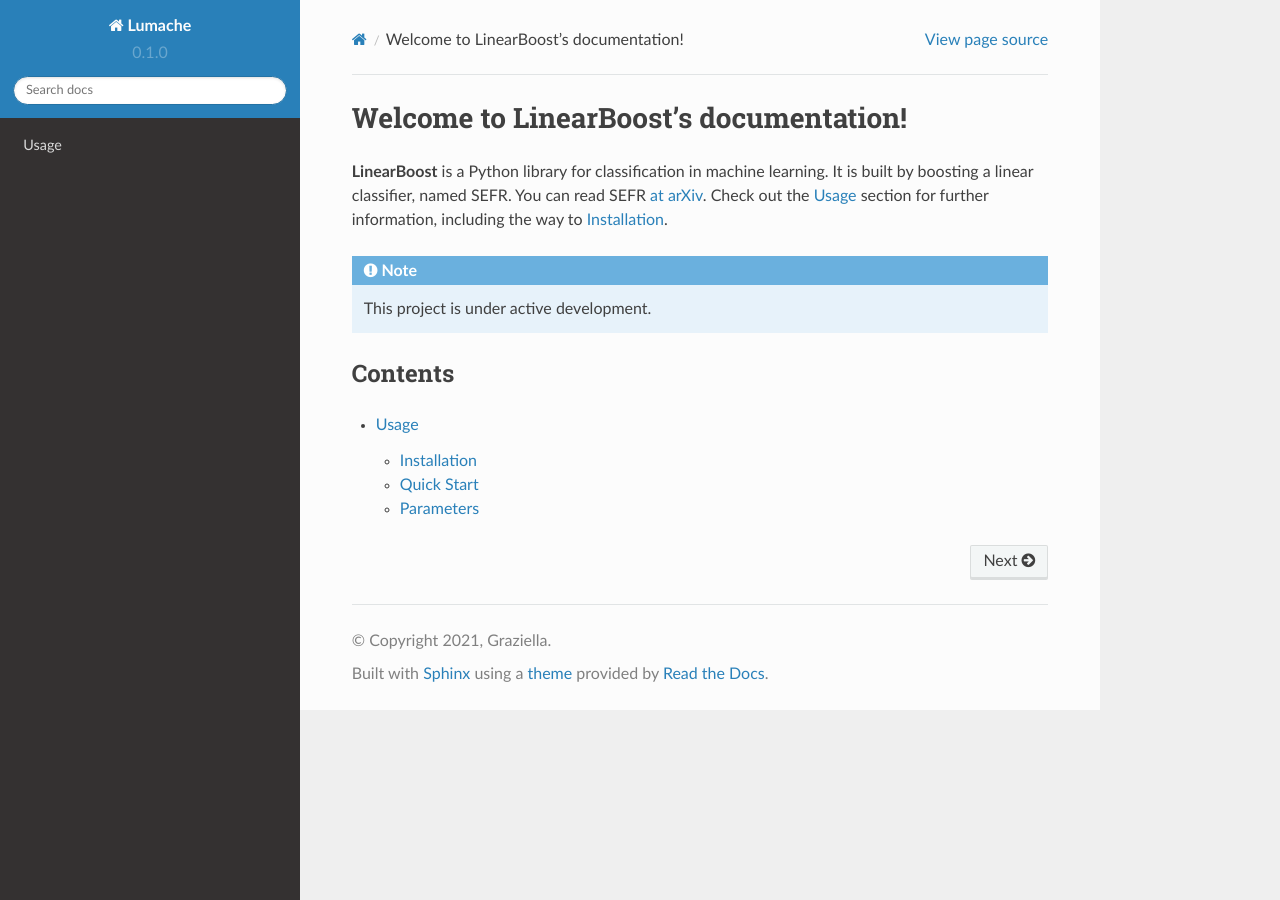
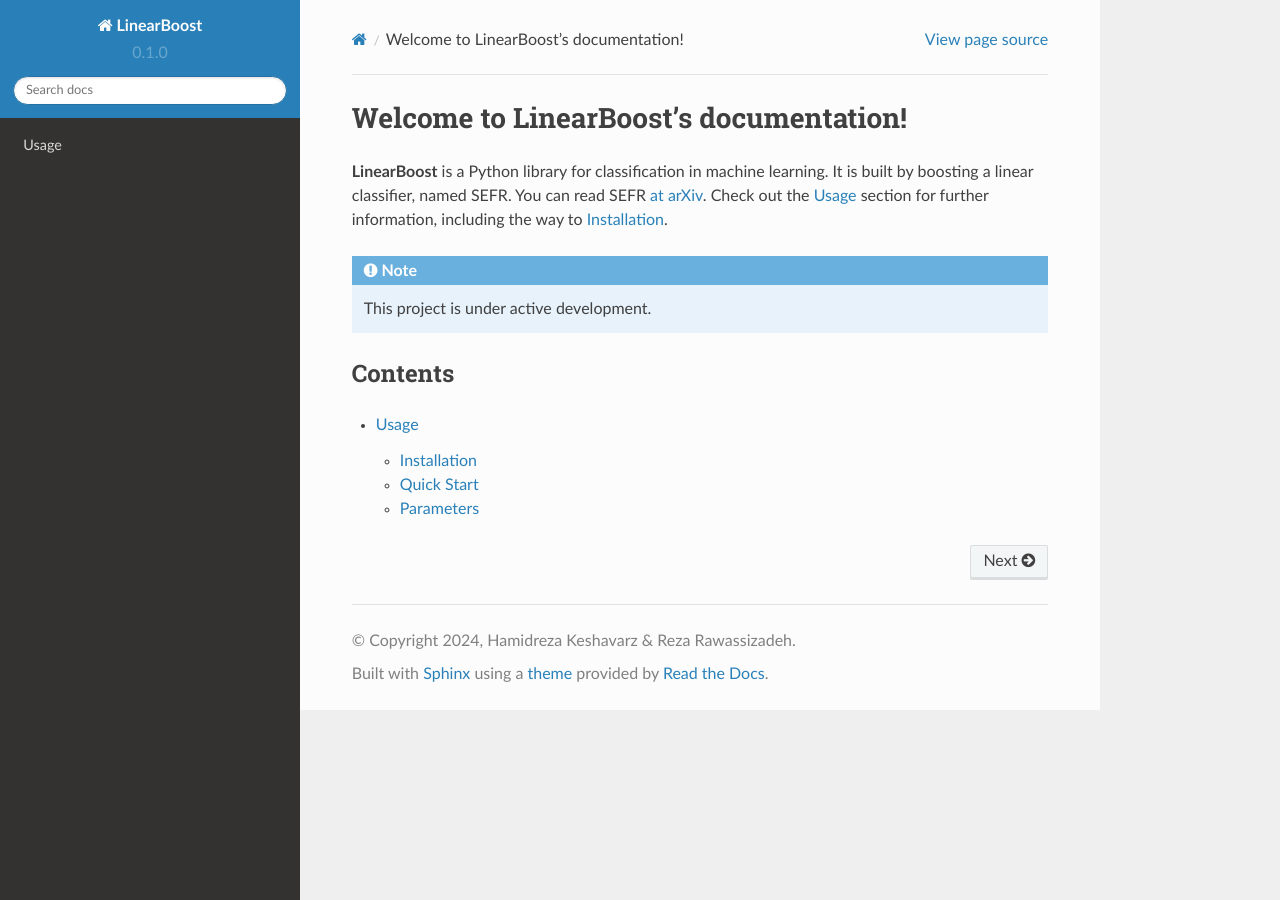
Before and after one commit to LinearBoost/LinearBoostTutorial, a Sphinx documentation site: the page built from docs/source/index.rst, in a window 1280 px wide. Built offline with Sphinx 7.4.7 and the Read the Docs theme 2.0.0, drawn with Linux system fonts in a browser that asks for light colours.

Commit message:
Update conf.py

```diff
--- a/docs/source/conf.py
+++ b/docs/source/conf.py
@@ -2,9 +2,9 @@
 
 # -- Project information
 
-project = 'Lumache'
-copyright = '2021, Graziella'
-author = 'Graziella'
+project = 'LinearBoost'
+copyright = '2024, Hamidreza Keshavarz & Reza Rawassizadeh'
+author = 'Hamidreza Keshavarz'
 
 release = '0.1'
 version = '0.1.0'
```
